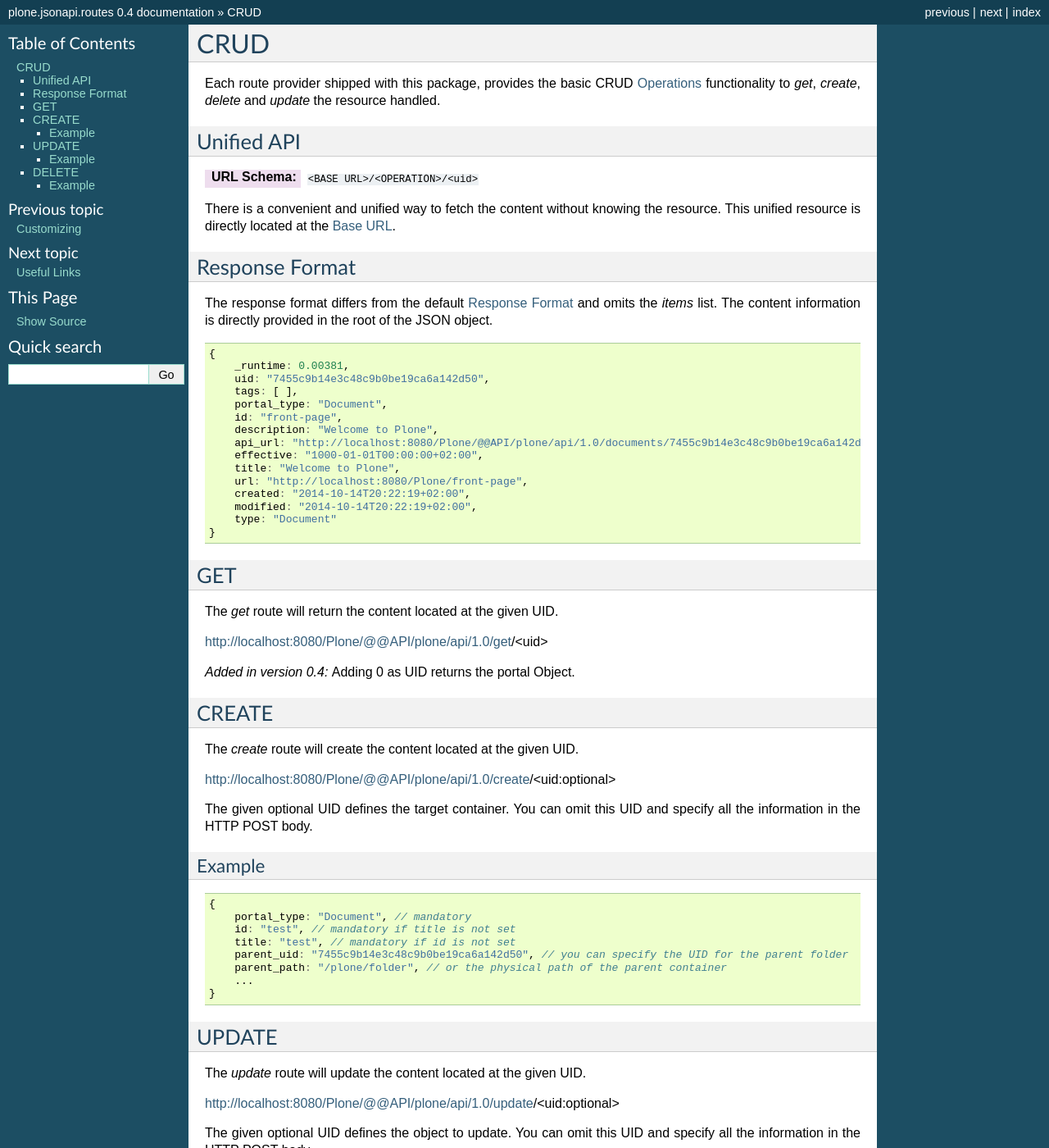
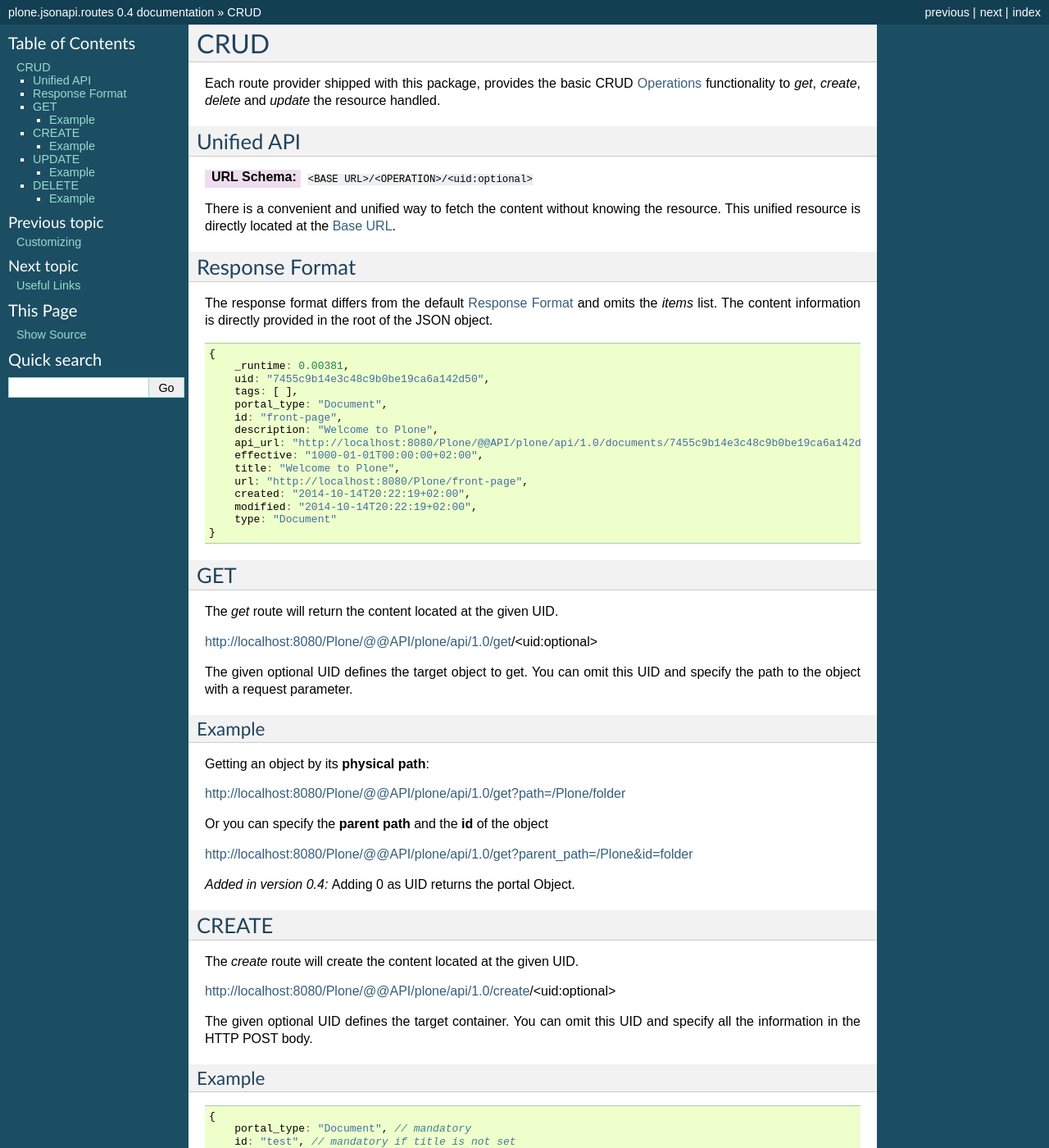
Before and after one commit to collective/plone.jsonapi.routes, a Sphinx documentation site: the page built from docs/crud.rst, in a window 1280 px wide and 1400 px high. Shown: the whole window at 82% size. Built offline with Sphinx 7.4.7, drawn with Linux system fonts in a browser that asks for light colours.

```diff
--- a/docs/crud.rst
+++ b/docs/crud.rst
@@ -9,7 +9,7 @@ resource handled.
 Unified API
 -----------
 
-:URL Schema: ``<BASE URL>/<OPERATION>/<uid>``
+:URL Schema: ``<BASE URL>/<OPERATION>/<uid:optional>``
 
 There is a convenient and unified way to fetch the content without knowing the
 resource. This unified resource is directly located at the :ref:`BASE_URL`.
@@ -47,7 +47,21 @@ GET
 
 The `get` route will return the content located at the given UID.
 
-http://localhost:8080/Plone/@@API/plone/api/1.0/get/<uid>
+http://localhost:8080/Plone/@@API/plone/api/1.0/get/<uid:optional>
+
+The given optional UID defines the target object to get. You can omit this UID
+and specify the path to the object with a request parameter.
+
+Example
+.......
+
+Getting an object by its **physical path**:
+
+http://localhost:8080/Plone/@@API/plone/api/1.0/get?path=/Plone/folder
+
+Or you can specify the **parent path** and the **id** of the object
+
+http://localhost:8080/Plone/@@API/plone/api/1.0/get?parent_path=/Plone&id=folder
 
 
 .. versionadded:: 0.4
```
Also changed, not shown: fabfile.py (+8 -0 lines), 2 other files.
